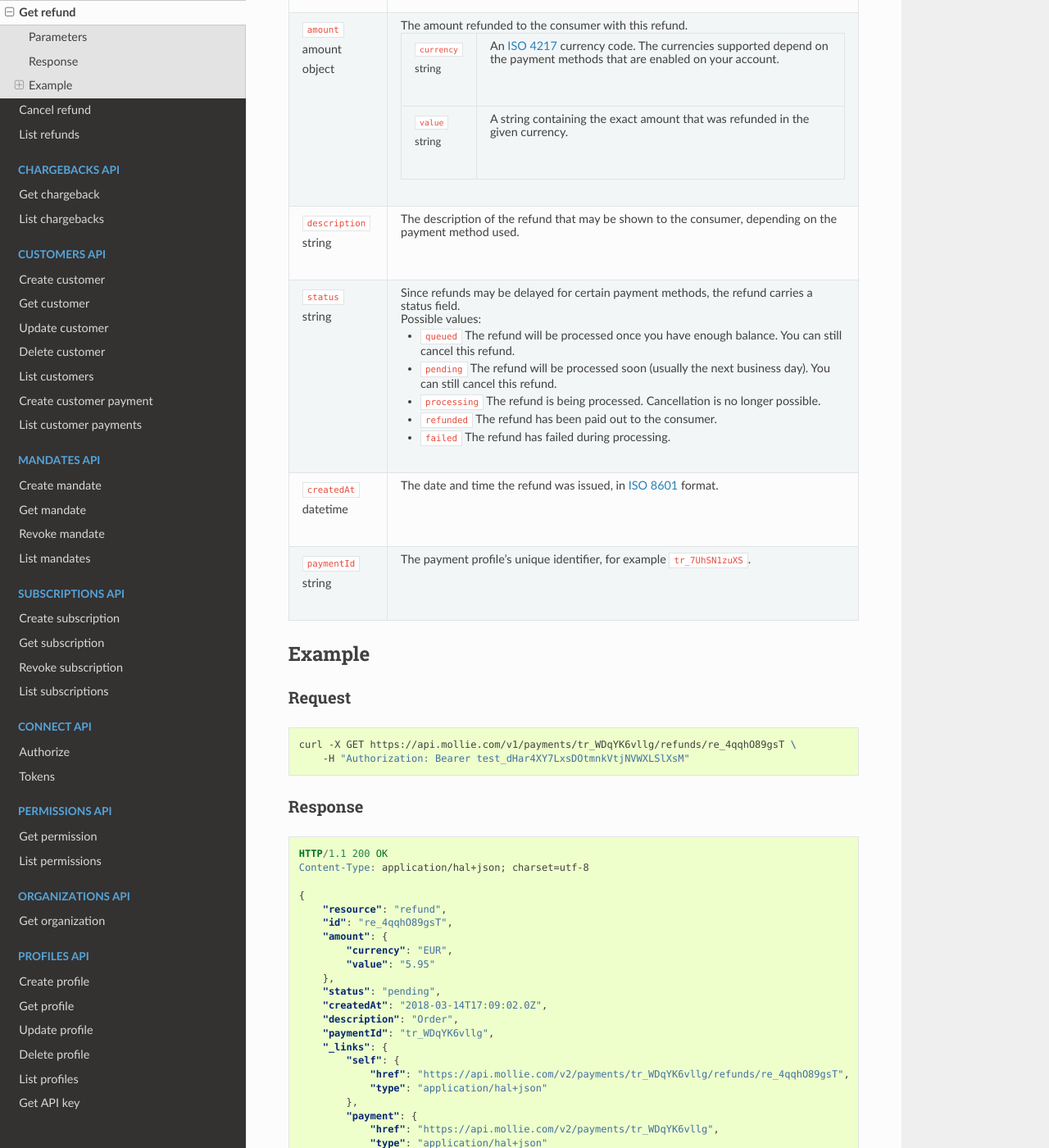
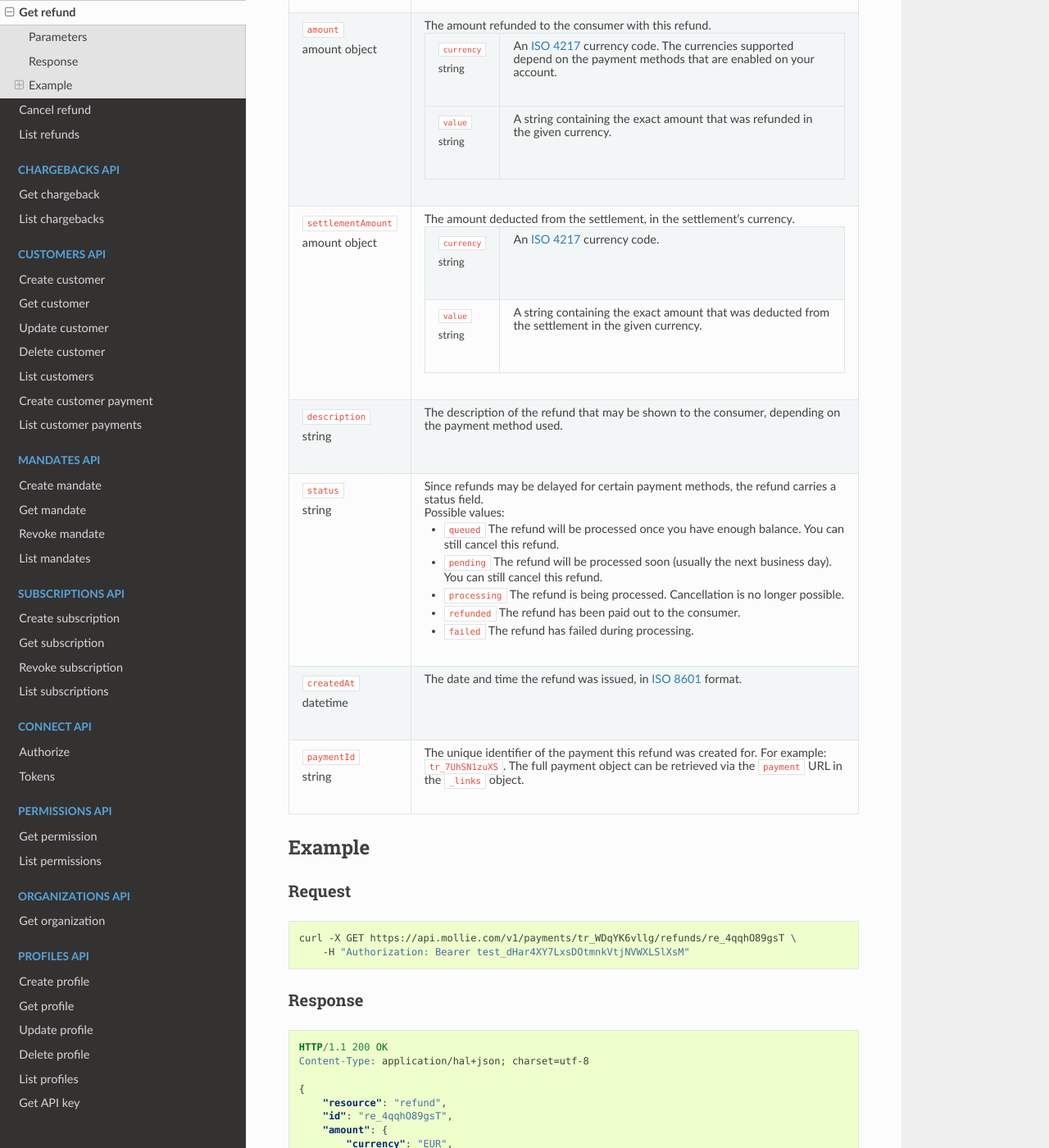
Before and after one commit to zsparal/api-documentation, a Sphinx documentation site: the page built from source/reference/v2/refunds-api/get-refund.rst, in a window 1280 px wide and 1400 px high, scrolled down 753 px. Shown: the whole window at 82% size. Built offline with Sphinx 7.4.7 and the Read the Docs theme 2.0.0, drawn with Linux system fonts in a browser that asks for light colours.

Commit message:
Add settlementAmount to Refunds API v2 reference

```diff
--- a/source/migrating-v1-to-v2.rst
+++ b/source/migrating-v1-to-v2.rst
@@ -73,7 +73,7 @@ The following fields are changed, renamed or moved:
   start of a recurring sequence and not a recurring payment) will have the value ``oneoff``.
 * ``redirectUrl`` and ``webhookUrl`` are now part of the top-level object for Payments.
 * ``links.paymentUrl`` has been renamed to ``_links.checkout`` as per HAL specifications.
-* ``failureReason`` has been moved from the Payment resource to the creditcard detail object, and is not available
+* ``failureReason`` has been moved from the Payment resource to the credit card detail object, and is not available
   anymore for Bancontact payments.
 
 The following fields are removed:
--- a/source/reference/v2/refunds-api/get-refund.rst
+++ b/source/reference/v2/refunds-api/get-refund.rst
@@ -46,6 +46,21 @@ Response
               | string
             - A string containing the exact amount that was refunded in the given currency.
 
+   * - | ``settlementAmount``
+       | amount object
+     - The amount deducted from the settlement, in the settlement's currency.
+
+       .. list-table::
+          :widths: auto
+
+          * - | ``currency``
+              | string
+            - An `ISO 4217 <https://en.wikipedia.org/wiki/ISO_4217>`_ currency code.
+
+          * - | ``value``
+              | string
+            - A string containing the exact amount that was deducted from the settlement in the given currency.
+
    * - | ``description``
        | string
      - The description of the refund that may be shown to the consumer, depending on the payment method used.
@@ -69,7 +84,8 @@ Response
 
    * - | ``paymentId``
        | string
-     - The payment profile's unique identifier, for example ``tr_7UhSN1zuXS``.
+     - The unique identifier of the payment this refund was created for. For example: ``tr_7UhSN1zuXS``. The full
+       payment object can be retrieved via the ``payment`` URL in the ``_links`` object.
 
 Example
 -------
```
